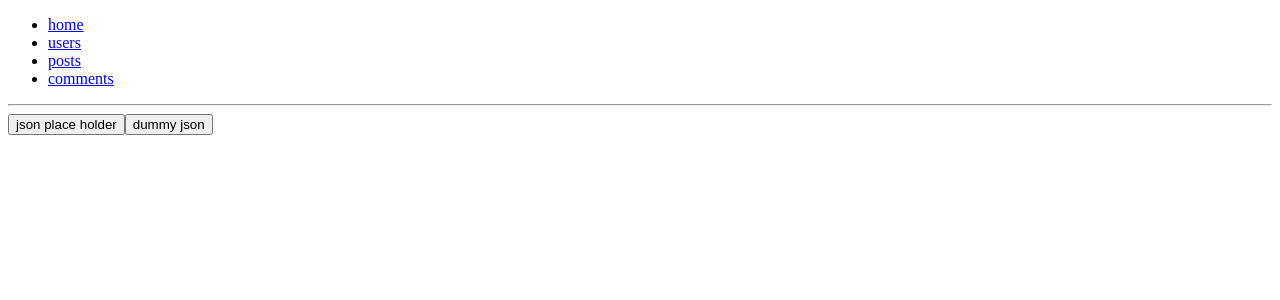
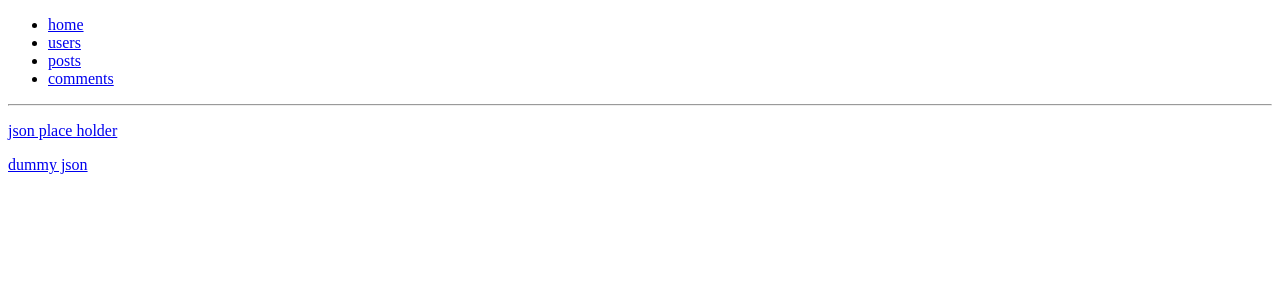
Before and after one commit to Lanovska-Sofiia10/react, a React (Vite) app: page /posts in a window 1280 px wide. Shown: the top 300 px of the page. Built offline with nearby package versions, Linux system fonts and the light colour scheme.

Commit message:
corrected task

```diff
--- a/src/components/comments/CommentsComponent.tsx
+++ b/src/components/comments/CommentsComponent.tsx
@@ -1,14 +1,11 @@
-import {useNavigate} from "react-router-dom";
+import {Link} from "react-router-dom";
 
 const CommentsConponent = ()=> {
-    const navigate = useNavigate();
-    const handleOnClickPlaceHolder = () =>{
-        navigate('jsonplaceholder')
-    }
+
 
     return (
         <div>
-            <button onClick={handleOnClickPlaceHolder}>json place holder</button>
+            <p><Link to="jsonplaceholder">json place holder</Link></p>
         </div>
     );
 };
--- a/src/components/posts/PostsComponent.tsx
+++ b/src/components/posts/PostsComponent.tsx
@@ -1,18 +1,11 @@
-import {useNavigate} from "react-router-dom";
+import {Link} from "react-router-dom";
 
 const PostsComponent = ()=> {
-    const navigate = useNavigate();
-    const handleOnClickPlaceHolder = () =>{
-        navigate('jsonplaceholder')
-    }
-    const handleOnClickDummy = () =>{
-        navigate('dummyjson')
-    }
 
   return (
        <div>
-           <button onClick={handleOnClickPlaceHolder}>json place holder</button>
-           <button onClick={handleOnClickDummy}>dummy json</button>
+           <p><Link to="jsonplaceholder">json place holder</Link></p>
+           <p><Link to="dummyjson">dummy json</Link></p>
        </div>
   );
 };
--- a/src/components/users/UsersComponent.tsx
+++ b/src/components/users/UsersComponent.tsx
@@ -1,18 +1,12 @@
-import {useNavigate} from "react-router-dom";
+import {Link} from "react-router-dom";
 
 const UsersComponent = ()=> {
-    const navigate = useNavigate();
-    const handleOnClickPlaceHolder = () =>{
-        navigate('jsonplaceholder')
-    }
-    const handleOnClickDummy = () =>{
-        navigate('dummyjson')
-    }
+
 
     return (
         <div>
-            <button onClick={handleOnClickPlaceHolder}>json place holder</button>
-            <button onClick={handleOnClickDummy}>dummy json</button>
+            <p><Link to="jsonplaceholder">json place holder</Link></p>
+            <p><Link to="dummyjson">dummy json</Link></p>
         </div>
     );
 };
```
